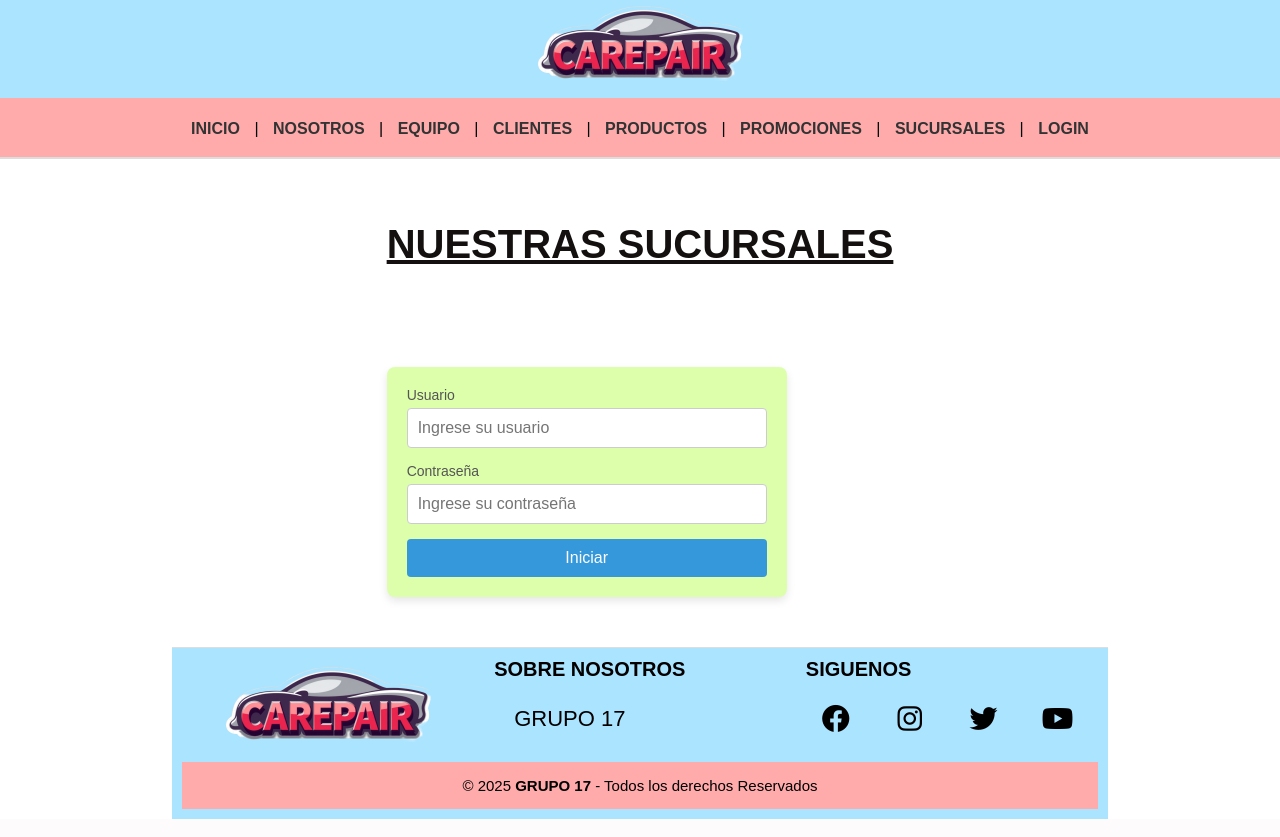
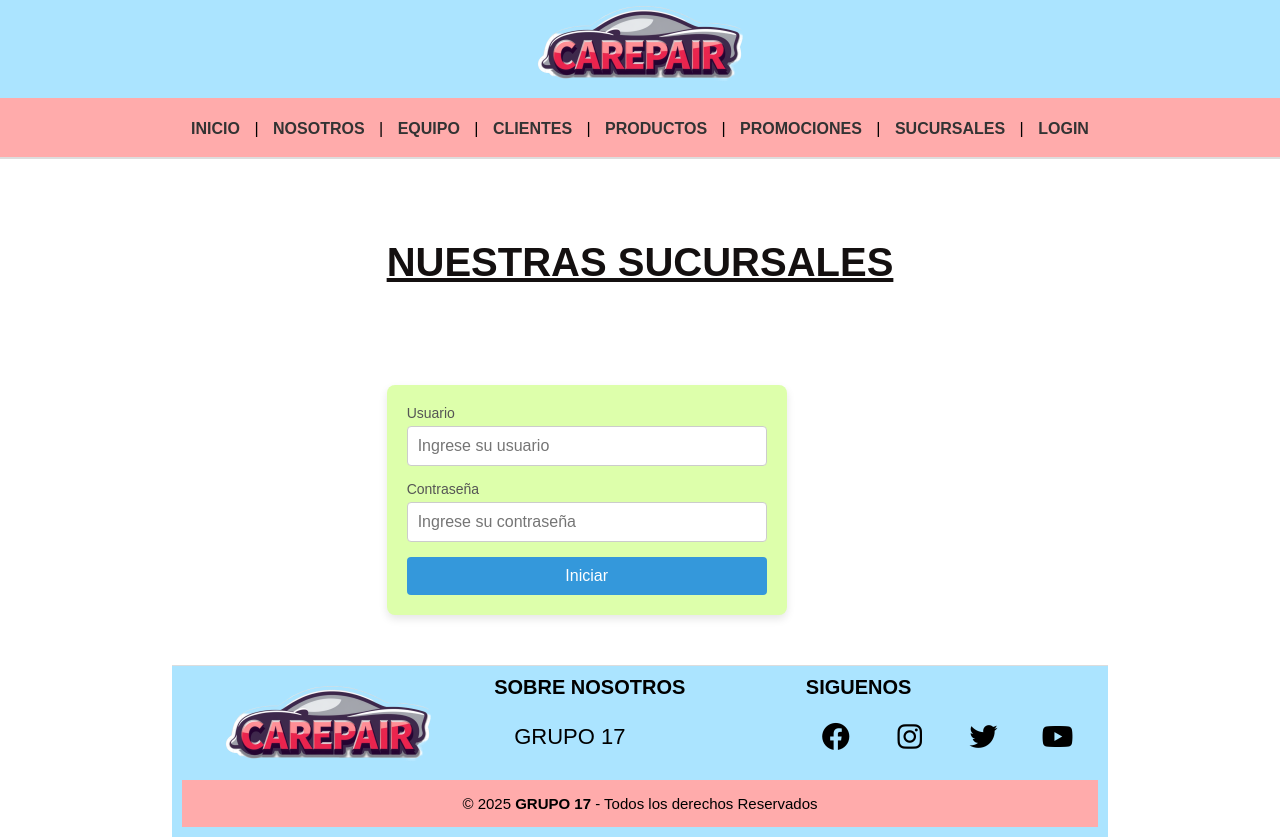
Before and after one commit to mindbrand729/DAW-Trabajo_Practico_Experimental_1, a Flask app: page /login in a window 1280 px wide. Run offline with Flask 3, Linux system fonts and the light colour scheme; some libraries are stand-ins or nearby versions.

Commit message:
Colocar en el centro

```diff
--- a/Sitio_Web_Taller_mecanico/static/css/login.css
+++ b/Sitio_Web_Taller_mecanico/static/css/login.css
@@ -13,7 +13,7 @@ body {
   display: flex;
   justify-content: center;
   align-items: center;
-  height: 100vh;
+  height: 110vh;
   background-color: #fff;
 }
 .login-container {
```
